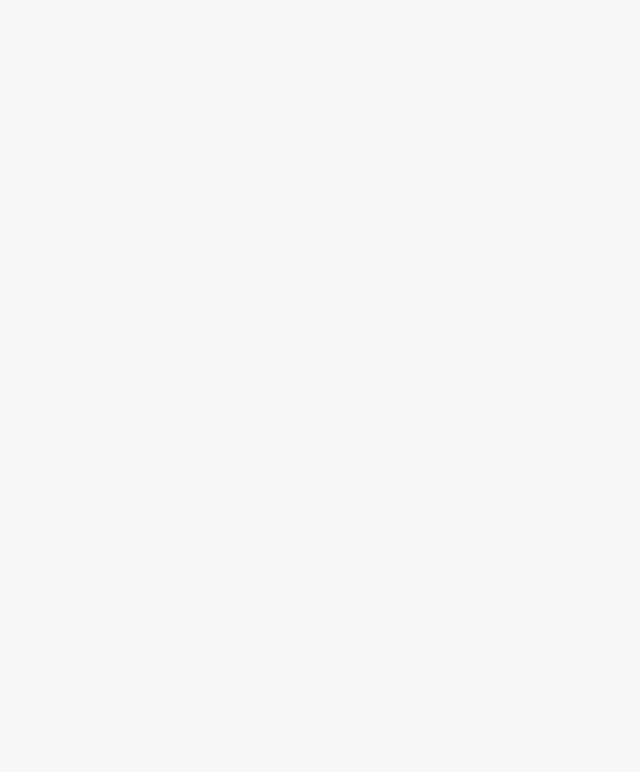
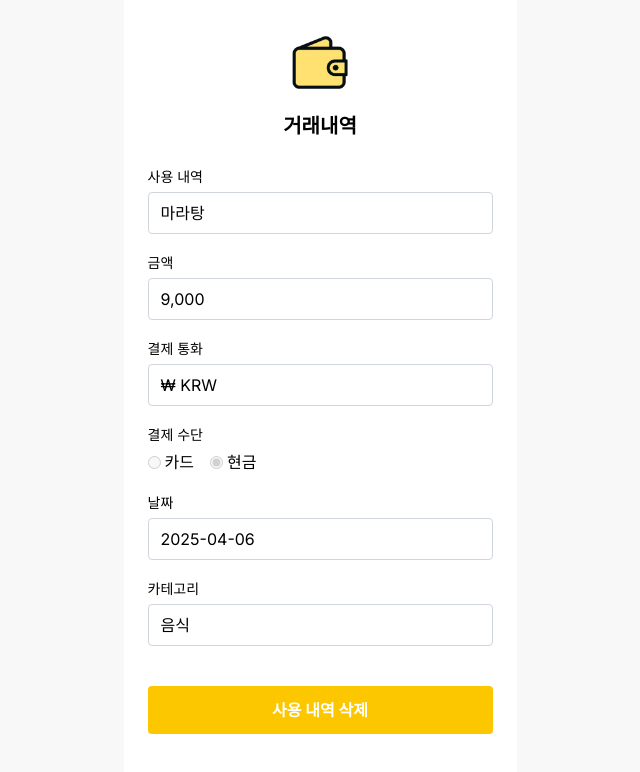
Before and after one commit to westjin/KB_Budgeting_app, a Vue app in the folder Budgeting-app/: page /transactionDetail/1 in a window 1280 px wide. Before the commit this address had no page. Shown: the top 772 px of the page, without its empty margins (320-960 px from the left). Built offline with nearby package versions, Linux system fonts and the light colour scheme; data requests are answered from the project's data file.

Commit message:
[FEAT] [#1] db.json과 결합

```diff
--- a/Budgeting-app/db.json
+++ b/Budgeting-app/db.json
@@ -1,13 +1,67 @@
 {
   "posts": [
-    { "id": "1", "title": "a title", "views": 100 },
-    { "id": "2", "title": "another title", "views": 200 }
+    {
+      "id": "1",
+      "title": "a title",
+      "views": 100
+    },
+    {
+      "id": "2",
+      "title": "another title",
+      "views": 200
+    }
   ],
   "comments": [
-    { "id": "1", "text": "a comment about post 1", "postId": "1" },
-    { "id": "2", "text": "another comment about post 1", "postId": "1" }
+    {
+      "id": "1",
+      "text": "a comment about post 1",
+      "postId": "1"
+    },
+    {
+      "id": "2",
+      "text": "another comment about post 1",
+      "postId": "1"
+    }
   ],
   "profile": {
     "name": "typicode"
-  }
+  },
+  "transactions": [
+    {
+      "id": 1,
+      "usage": "마라탕",
+      "amount": 9000,
+      "currency": "KRW",
+      "payMethod": "현금",
+      "date": "2025-04-06",
+      "category": "음식"
+    },
+    {
+      "id": 2,
+      "usage": "택시",
+      "amount": 12000,
+      "currency": "KRW",
+      "payMethod": "카드",
+      "date": "2025-04-06",
+      "category": "교통수단"
+    },
+    {
+      "id": 3,
+      "usage": "택시비",
+      "amount": 15000,
+      "currency": "KRW",
+      "payMethod": "카드",
+      "date": "2025-04-08",
+      "category": "교통수단"
+    },
+    {
+      "id": "2ff5",
+      "usage": "졸려",
+      "amount": 10000,
+      "currency": "KRW",
+      "payMethod": "현금",
+      "date": "2025-04-08",
+      "category": "숙소"
+    }
+  ]
 }
--- a/Budgeting-app/src/pages/TransactionAdd.vue
+++ b/Budgeting-app/src/pages/TransactionAdd.vue
@@ -10,9 +10,6 @@ const currency = ref('KRW');
 const payMethod = ref('');
 const date = ref('');
 const category = ref('음식');
-
-// 거래 내역 목록
-const transactionList = ref([]);
 
 // 통화 심볼 계산
 const currencySymbol = computed(() => {
@@ -40,7 +37,7 @@ function onAmountInput(e) {
 }
 
 // 저장
-function saveTransaction() {
+async function saveTransaction() {
   const numericAmount = Number(amount.value.replace(/,/g, ''));
 
   const newTransaction = {
@@ -52,9 +49,16 @@ function saveTransaction() {
     category: category.value,
   };
 
-  transactionList.value.push(newTransaction);
+  const res = await fetch('http://localhost:3000/transactions', {
+    method: 'POST',
+    headers: { 'Content-Type': 'application/json' },
+    body: JSON.stringify(newTransaction),
+  });
 
-  // 초기화
+  if (res.ok) {
+    showSuccess.value = true;
+
+    // 입력 초기화
     usage.value = '';
     amount.value = '';
     currency.value = 'KRW';
@@ -62,12 +66,12 @@ function saveTransaction() {
     date.value = '';
     category.value = '음식';
 
-  console.log('저장된 내역:', transactionList.value);
-
-  showSuccess.value = true;
     setTimeout(() => {
       showSuccess.value = false;
     }, 2000);
+  } else {
+    alert('저장 실패! 😢');
+  }
 }
 </script>
 
@@ -184,3 +188,5 @@ function saveTransaction() {
     </div>
   </div>
 </template>
+
+<style scoped></style>
--- a/Budgeting-app/src/pages/TransactionDetail.vue
+++ b/Budgeting-app/src/pages/TransactionDetail.vue
@@ -1,35 +1,48 @@
 <script setup>
-import { ref } from 'vue';
+import { ref, onMounted } from 'vue';
 import { useRoute, useRouter } from 'vue-router';
 
 const route = useRoute();
 const router = useRouter();
 
-// route.params로부터 데이터 받기 (임시로 하드코딩된 예시)
-const transaction = ref({
-  usage: route.query.usage || '하이디라오',
-  amount: route.query.amount || '110000',
-  currency: route.query.currency || 'KRW',
-  payMethod: route.query.payMethod || '카드',
-  date: route.query.date || '2025-04-12',
-  category: route.query.category || '음식',
-});
-
+const transaction = ref(null);
 const currencySymbol = {
   KRW: '₩',
   USD: '$',
   JPY: '¥',
 };
 
-function deleteTransaction() {
-  // 실제로는 store나 API를 통해 삭제 처리
-  alert('삭제되었습니다!');
-  router.push('/transactionList');
+// id 가져와서 API 호출
+onMounted(async () => {
+  const id = route.params.id;
+  const res = await fetch(`http://localhost:3000/transactions/${id}`);
+  if (res.ok) {
+    transaction.value = await res.json();
+  } else {
+    alert('거래 내역을 불러오는 데 실패했습니다.');
+    router.push('/transactionList');
+  }
+});
+
+async function deleteTransaction() {
+  const id = route.params.id;
+  const res = await fetch(`http://localhost:3000/transactions/${id}`, {
+    method: 'DELETE',
+  });
+  if (res.ok) {
+    alert('삭제되었습니다!');
+    router.push('/transactionList');
+  } else {
+    alert('삭제에 실패했습니다.');
+  }
 }
 </script>
 
 <template>
-  <div class="w-[393px] h-[852px] mx-auto bg-white px-6 pt-6 pb-24">
+  <div
+    class="w-[393px] h-[852px] mx-auto bg-white px-6 pt-6 pb-24"
+    v-if="transaction"
+  >
     <!-- 상단 아이콘 및 타이틀 -->
     <div class="flex flex-col items-center mb-6">
       <img
--- a/Budgeting-app/src/router/index.js
+++ b/Budgeting-app/src/router/index.js
@@ -28,7 +28,7 @@ const router = createRouter({
       component: () => import('@/pages/TransactionList.vue'),
     },
     {
-      path: '/transactionDetail',
+      path: '/transactionDetail/:id',
       name: 'transactionDetail',
       component: () => import('@/pages/TransactionDetail.vue'),
     },
```
Lines whose indentation alone changed are shown as unchanged.
